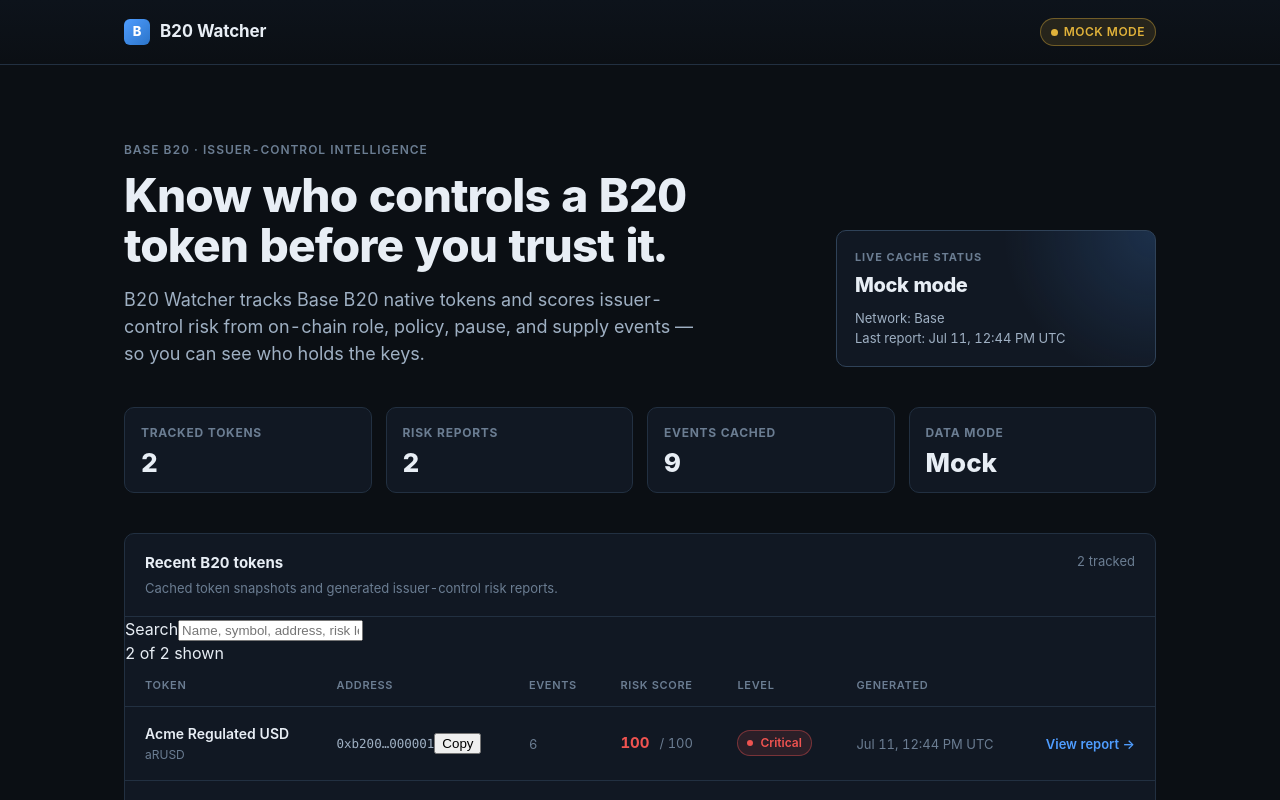
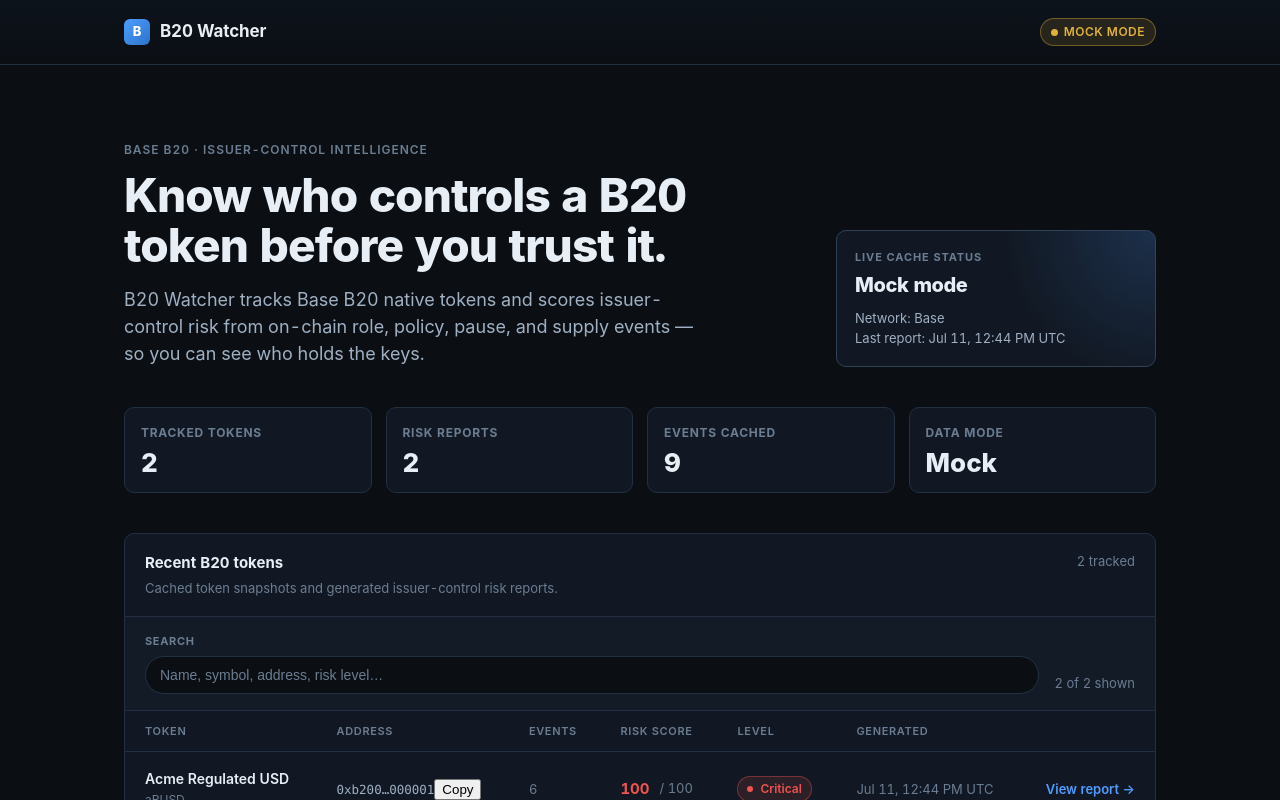
Before and after one commit to Anton-dot911/b20-watcher, a Next.js app: page / in a window 1280 px wide. Shown: the top 800 px of the page. Built offline with nearby package versions, Linux system fonts and the light colour scheme.

Commit message:
fix: add copyable values and search cleanly

```diff
--- a/app/page.module.css
+++ b/app/page.module.css
@@ -135,6 +135,84 @@
   font-size: 13px;
 }
 
+.tableControls {
+  display: flex;
+  align-items: flex-end;
+  justify-content: space-between;
+  gap: 16px;
+  padding: 16px 20px;
+  border-bottom: 1px solid var(--border);
+  background: color-mix(in srgb, var(--bg-elev-2) 42%, transparent);
+}
+
+@media (max-width: 640px) {
+  .tableControls {
+    align-items: stretch;
+    flex-direction: column;
+  }
+}
+
+.searchBox {
+  display: flex;
+  flex: 1;
+  flex-direction: column;
+  gap: 6px;
+  min-width: 0;
+}
+
+.searchBox span {
+  color: var(--text-faint);
+  font-size: 11px;
+  font-weight: 700;
+  text-transform: uppercase;
+  letter-spacing: 0.06em;
+}
+
+.searchInput {
+  width: 100%;
+  border: 1px solid var(--border);
+  border-radius: 999px;
+  background: var(--bg);
+  color: var(--text);
+  padding: 10px 14px;
+  font-size: 14px;
+  outline: none;
+}
+
+.searchInput:focus {
+  border-color: var(--accent);
+  box-shadow: 0 0 0 3px color-mix(in srgb, var(--accent) 18%, transparent);
+}
+
+.searchInput::placeholder {
+  color: var(--text-faint);
+}
+
+.searchMeta {
+  display: flex;
+  align-items: center;
+  gap: 10px;
+  color: var(--text-faint);
+  font-size: 13px;
+  white-space: nowrap;
+}
+
+.clearButton {
+  border: 1px solid var(--border);
+  border-radius: 999px;
+  background: var(--bg-elev);
+  color: var(--text-dim);
+  padding: 5px 10px;
+  font-size: 12px;
+  font-weight: 700;
+  cursor: pointer;
+}
+
+.clearButton:hover {
+  color: var(--text);
+  border-color: var(--border-strong);
+}
+
 .tableScroll {
   overflow-x: auto;
 }
```
